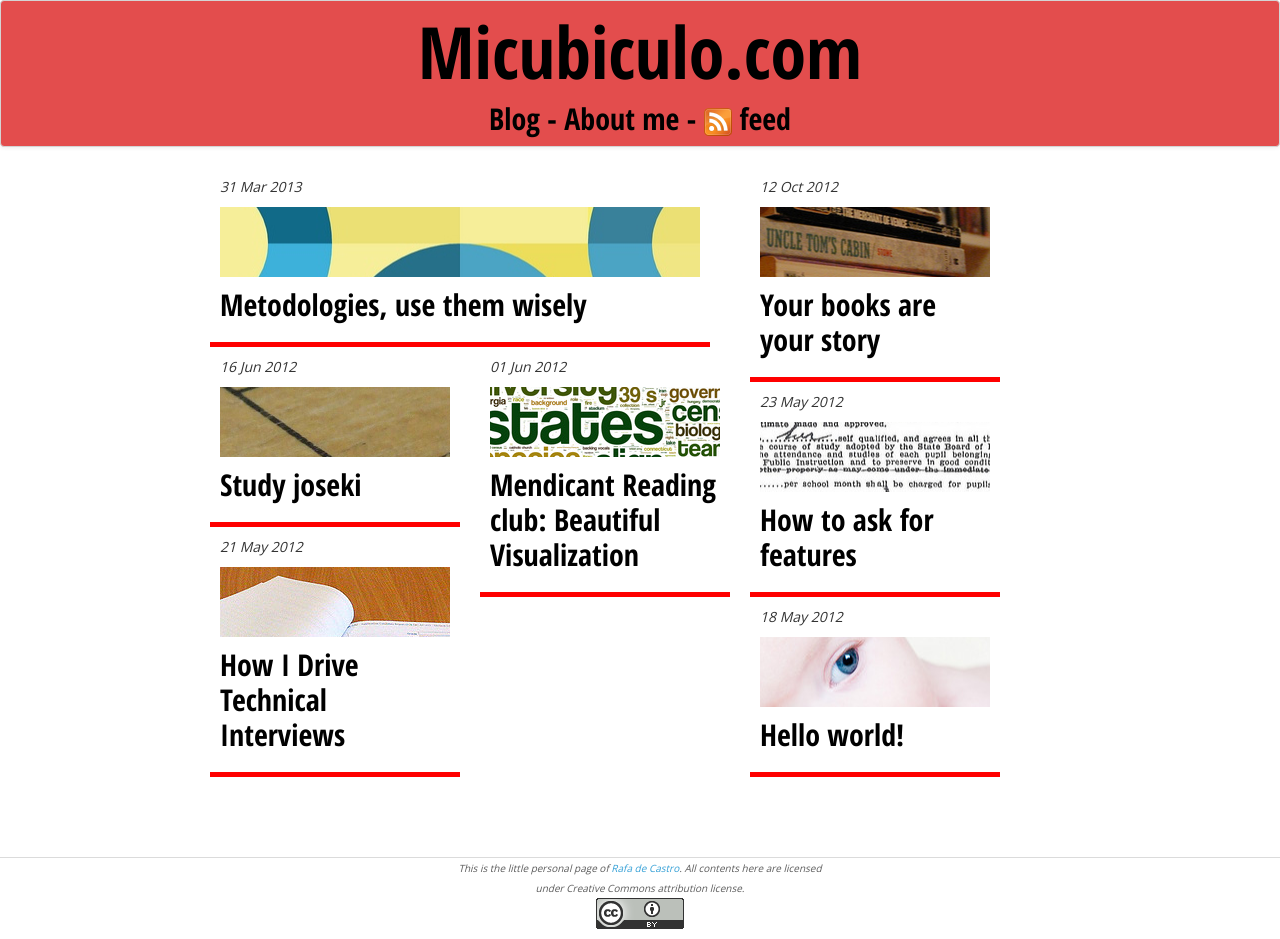
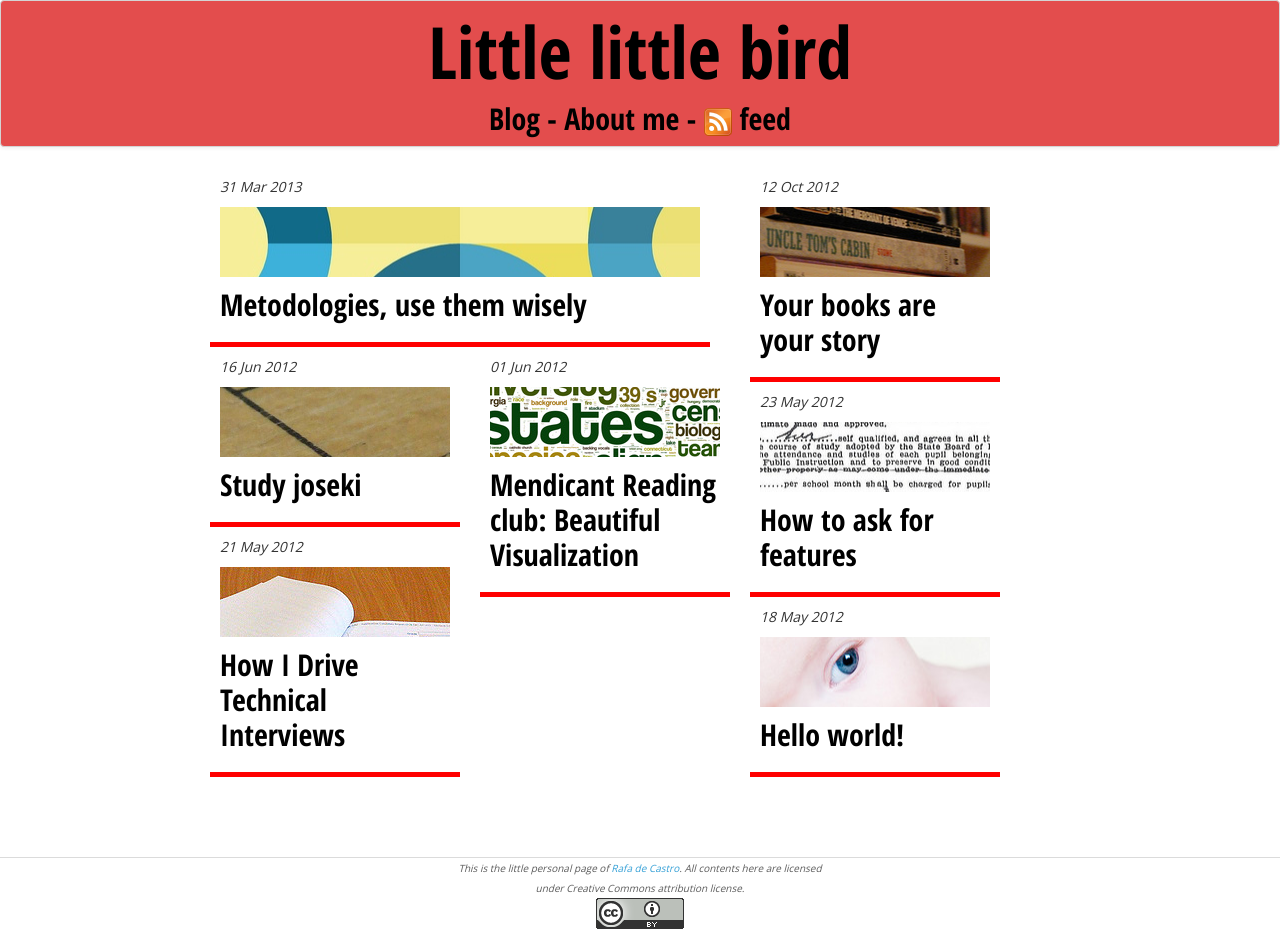
Before and after one commit to zbtang/zbtang.github.com, a Jekyll site: the page built from index.html, in a window 1280 px wide. Built offline with Jekyll 4.4.1, drawn with Linux system fonts in a browser that asks for light colours; the list of posts is cut into pages by our own code.

Commit message:
change title

```diff
--- a/_layouts/default.html
+++ b/_layouts/default.html
@@ -3,7 +3,7 @@
 <html>
 <head>
   <meta charset="UTF-8">
-  <title>Micubiculo.com</title>
+  <title>Liittle litte bird</title>
   {% include bootstrap.html %}
   {% include style.html %}
   {% include google_analytics.html %}
@@ -14,7 +14,7 @@
       <div class="navbar">
         <div class="navbar-inner">
           <div class="container">
-            <h1>Micubiculo.com</h1>
+            <h1>Little little bird</h1>
             <h2>
               <a href="/">Blog</a> -
               <a href="/aboutme.html">About me</a> -
```
